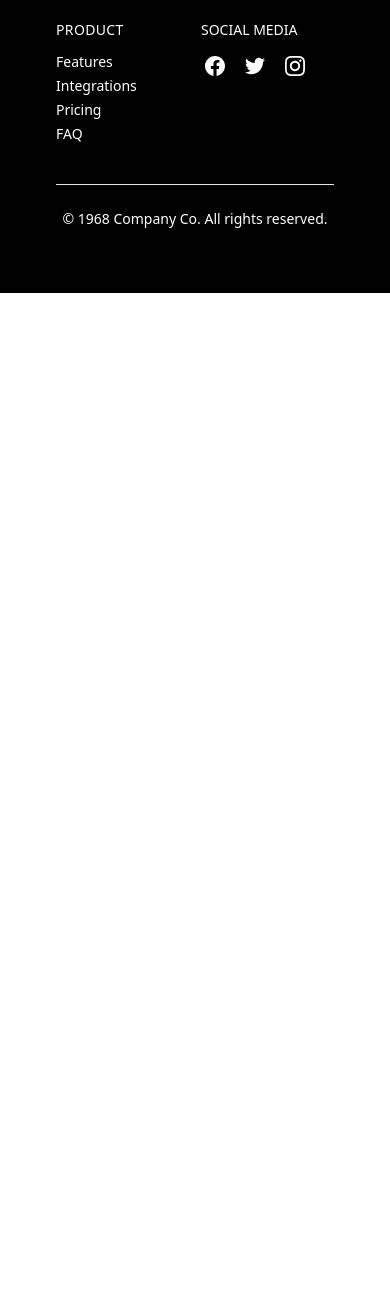
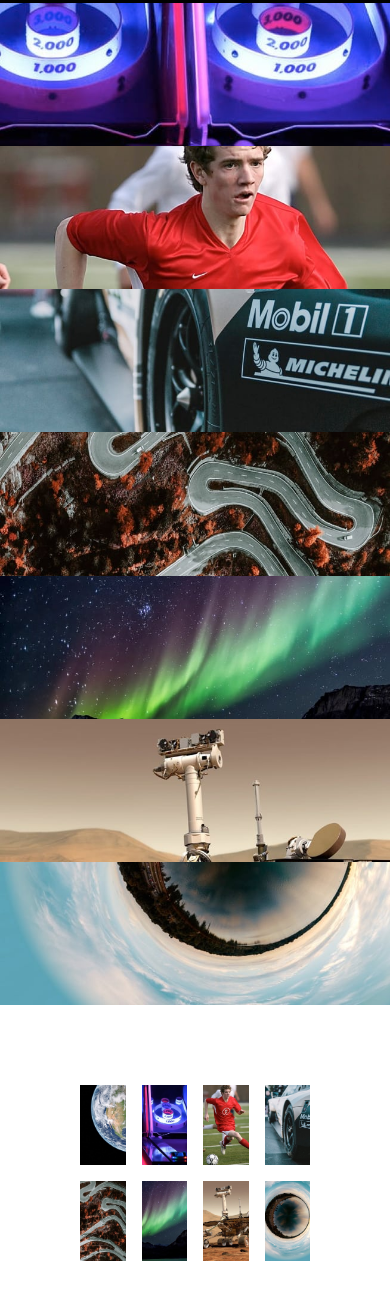
Before and after one commit to Yoana7183/Noob2Junior-PracticeTasks, a website: page index.html in a window 390 px wide. Shown: the part 1264-2564 px from the top of the page. Before the commit the page ends 1557 px from the top, so only its background shows below. Drawn offline with Linux system fonts and the light colour scheme.

Commit message:
added second section

```diff
--- a/index.html
+++ b/index.html
@@ -18,7 +18,7 @@
 
 
 
-    <body>
+    <body onresize="resize()">
 
 
         <header class="col-span-5 p-0">
@@ -101,17 +101,42 @@
                                  md:p-15
                                  md:absolute -right-0 -bottom-10 bg-white">
                     <h1 class="text-center">THE LEADER IN ITERACTIVE VR</h1>
-                    <h6 class="text-center">Founded in 2011, Loopstudios has been producing world-class virtual reality projects for some of the best companies around the globe.
-                        Our award-winning creations have transformed businesses through digital experiences that bind to their brand.</h6>
+                    <h6 class="text-center">Founded in 2011, Loopstudios has been producing world-class virtual reality
+                        projects for some of the best companies around the globe.
+                        Our award-winning creations have transformed businesses through digital experiences that bind to
+                        their brand.</h6>
                 </div>
             </div>
         </main>
 
-        <main>
-            <div>
-
+        <main class="first-main">
+            <div class="grid grid-col-1 sm:hidden md:hidden lg:hidden">
+                <div><img src="./images/mobile/image-deep-earth.jpg" alt=""></div>
+                <div><img src="./images/mobile/image-night-arcade.jpg" alt=""></div>
+                <div><img src="./images/mobile/image-soccer-team.jpg" alt=""></div>
+                <div><img src="./images/mobile/image-grid.jpg" alt=""></div>
+                <div><img src="./images/mobile/image-from-above.jpg" alt=""></div>
+                <div><img src="./images/mobile/image-pocket-borealis.jpg" alt=""></div>
+                <div><img src="./images/mobile/image-curiosity.jpg" alt=""></div>
+                <div><img src="./images/mobile/image-fisheye.jpg" alt=""></div>
             </div>
         </main>
+
+        <main class="second-main">
+            <div class="grid grid-cols-4 gap-4  sm:grid-col-3 m-20 ">
+                <div><img src="./images/desktop/image-deep-earth.jpg" alt=""></div>
+                <div><img src="./images/desktop/image-night-arcade.jpg" alt=""></div>
+                <div><img src="./images/desktop/image-soccer-team.jpg" alt=""></div>
+                <div><img src="./images/desktop/image-grid.jpg" alt=""></div>
+                <div><img src="./images/desktop/image-from-above.jpg" alt=""></div>
+                <div><img src="./images/desktop/image-pocket-borealis.jpg" alt=""></div>
+                <div><img src="./images/desktop/image-curiosity.jpg" alt=""></div>
+                <div><img src="./images/desktop/image-fisheye.jpg" alt=""></div>
+            </div>
+        </main>
+
+
+
         <!-- Footter -->
         <footer class="col-span-5 p-10 dark:bg-gray-800 bg-black text-white">
             <footer class="px-4 divide-y dark:bg-gray-800 dark:text-gray-100">
@@ -189,6 +214,19 @@
         button.addEventListener('click', () => {
             menu.classList.toggle('hidden');
         });
+        let resize = function () {
+            var w = window.innerWidth;
+            let socondMain = document.getElementsByClassName('second-main');
+
+            if (w <= 640) {
+                document.getElementsByClassName('second-main')[0].style.display = 'none';
+                document.getElementsByClassName('first-main')[0].style.visibility = 'visible';
+            }if(w >= 640){
+                document.getElementsByClassName('first-main')[0].style.display = 'none';
+                document.getElementsByClassName('second-main')[0].style.visibility = 'visible';
+            }
+        }
+
     </script>
 </body>
 
--- a/tailwind.config.js
+++ b/tailwind.config.js
@@ -5,6 +5,7 @@ module.exports = {
   darkMode: 'media', // or 'class'
   theme: {
     screens: {
+      mob:'375px',
       sm: '640px',
       md: '768px',
       lg: '1024px',
```
Also changed, not shown: dist/output.css.
